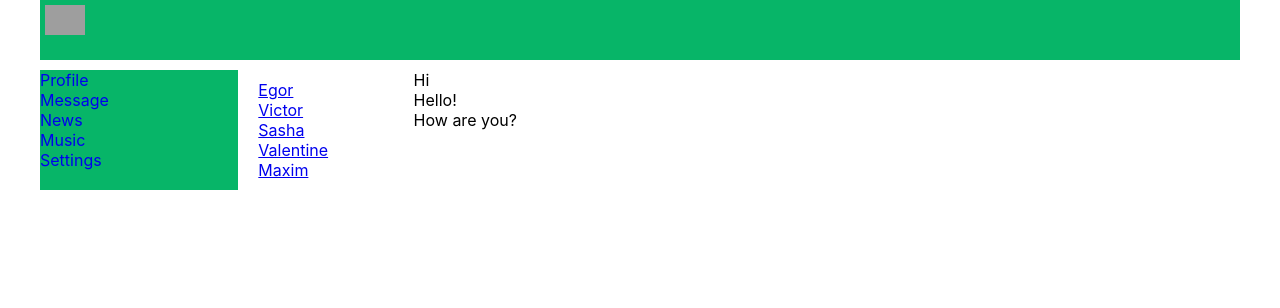
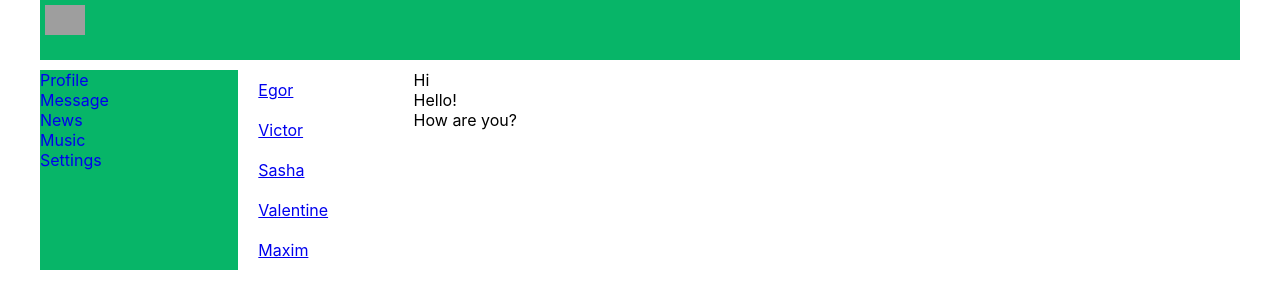
Before and after one commit to DrHo1y/my-react-project, a React (Create React App) app: page /dialogs in a window 1280 px wide. Shown: the top 308 px of the page. Built offline with nearby package versions, Linux system fonts and the light colour scheme; grey boxes are pictures that could not be loaded.

Commit message:
mini-refactoring

```diff
--- a/src/components/Dialogs/Dialogs.jsx
+++ b/src/components/Dialogs/Dialogs.jsx
@@ -1,24 +1,16 @@
 import React from 'react';
 import s from './Dialogs.module.css';
-import { NavLink } from 'react-router-dom';
+import DialogsItems from './DialogsItems/DialogsItems';
+
+
 let Dialogs = (props) => (
     <div className={s.dialogs}>
         <div className={s.dialogsItems}>
-            <div className={`${s.dialog} + ${s.active}`}>
-                <NavLink to="/dialogs/1">Egor</NavLink>
-            </div>
-            <div className={s.dialog}>
-                <NavLink to="/dialogs/2">Victor</NavLink>
-            </div>
-            <div className={s.dialog}>
-                <NavLink to="/dialogs/3">Sasha</NavLink>
-            </div>
-            <div className={s.dialog}>
-                <NavLink to="/dialogs/4">Valentine</NavLink>
-            </div>
-            <div className={s.dialog}>
-                <NavLink to="/dialogs/5">Maxim</NavLink>
-            </div>
+            <DialogsItems name="Egor" id="1"/>
+            <DialogsItems name="Victor" id="2"/>
+            <DialogsItems name="Sasha" id="3"/>
+            <DialogsItems name="Valentine" id="4"/>
+            <DialogsItems name="Maxim" id="5"/>
         </div>
         <div className={s.messages}>
             <div className={s.message}>Hi</div>
--- a/src/components/Dialogs/Dialogs.module.css
+++ b/src/components/Dialogs/Dialogs.module.css
@@ -1,15 +1,6 @@
 .dialogs {
     display: grid;
     grid-template-columns: 2fr 10fr;
-}
-.dialogsItems {
-    padding: 10px;
-}
-.dialogsItems .dialog {
-
-}
-.dialogsItems .active {
-    color: gold;
 }
 .messages {
 
--- /dev/null
+++ b/src/components/Dialogs/DialogsItems/DialogsItems.jsx
@@ -0,0 +1,13 @@
+import React from 'react';
+import s from './DialogsItems.module.css';
+import { NavLink } from 'react-router-dom';
+let DialogsItems = (props) => (
+
+    <div className={s.dialogsItems}>
+        <div className={s.dialog}>
+            <NavLink to={"/dialogs/" + props.id}>{props.name}</NavLink>
+        </div>
+    </div>
+)
+
+export default DialogsItems;
--- /dev/null
+++ b/src/components/Dialogs/DialogsItems/DialogsItems.module.css
@@ -0,0 +1,9 @@
+.dialogsItems {
+    padding: 10px;
+}
+.dialogsItems .dialog {
+
+}
+.dialogsItems .active {
+    color: gold;
+}
```
